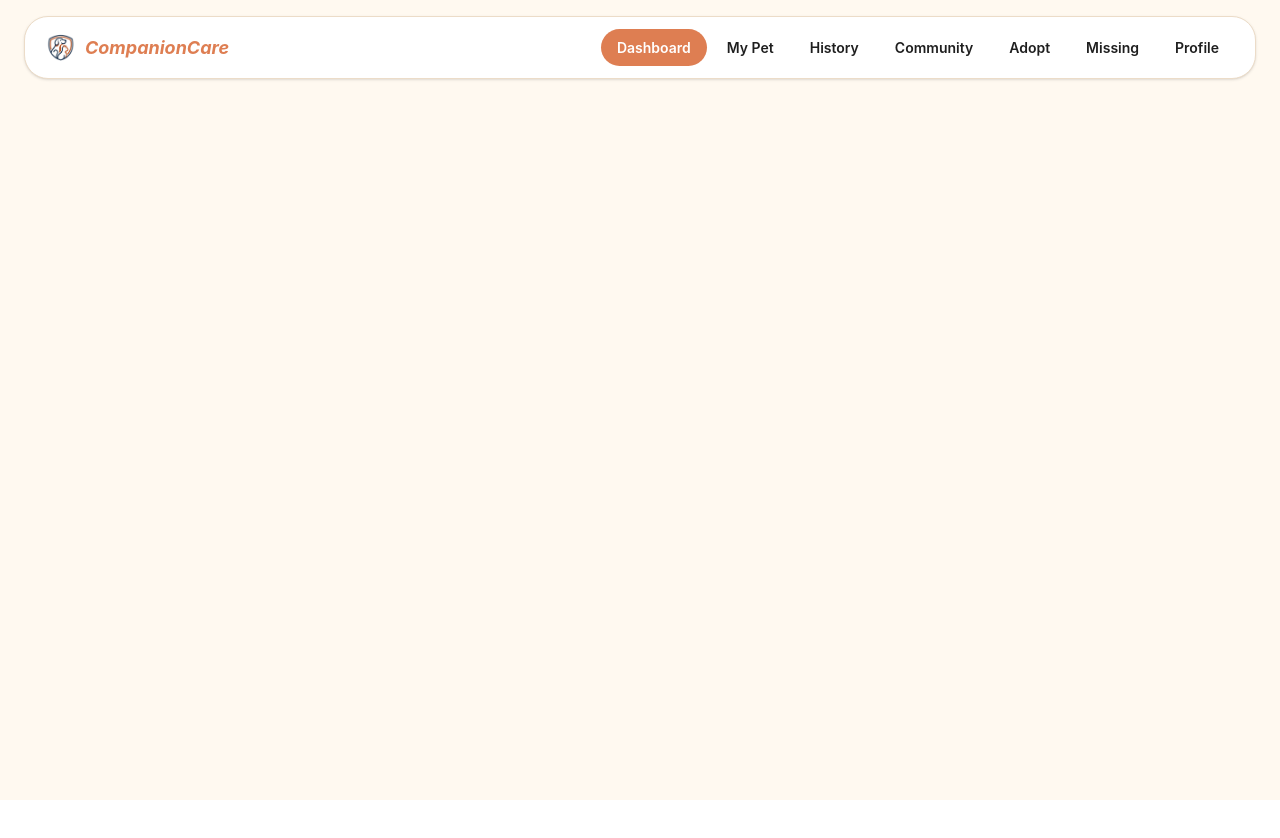
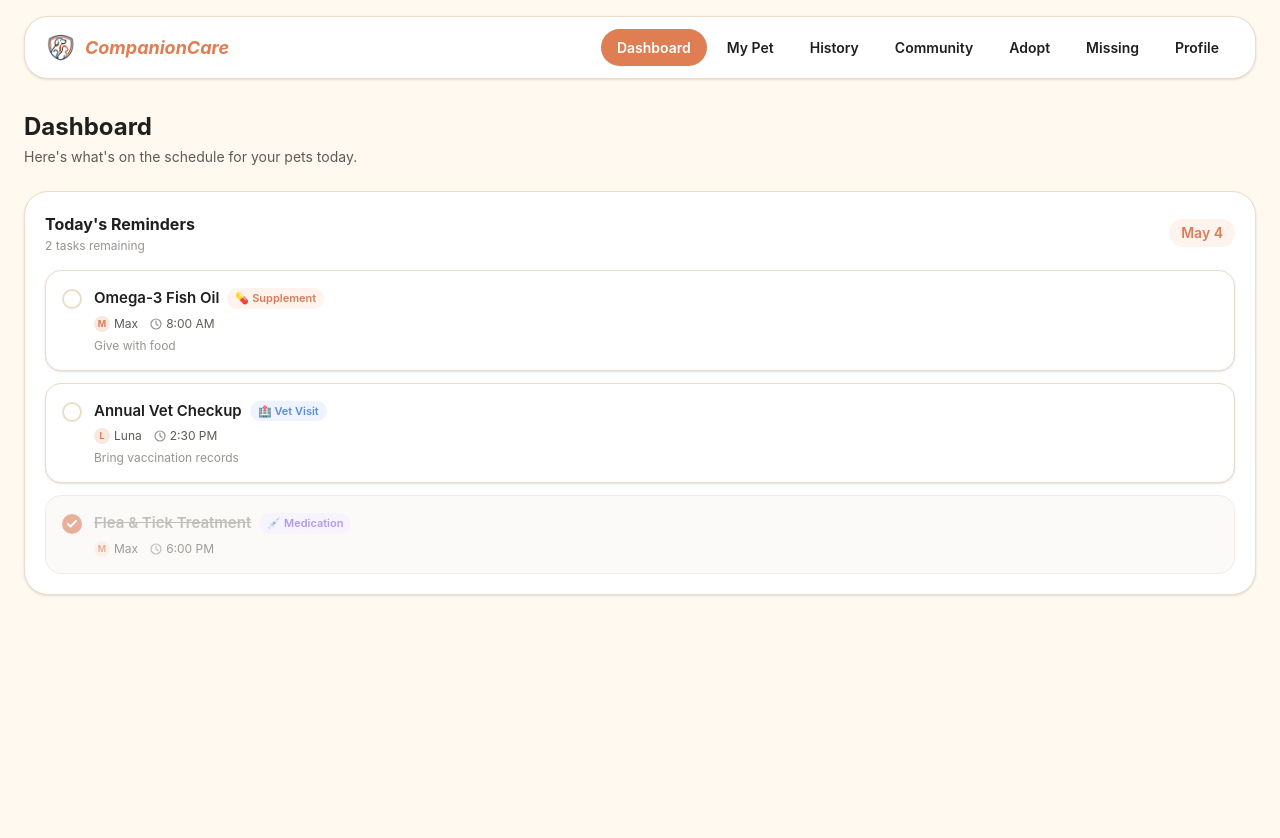
Before and after one commit to Davidyili230/CompanionCare, a React (Vite) app: page /dashboard in a window 1280 px wide. Shown: the top 838 px of the page. Before the commit the page ends 800 px from the top, so only its background shows below. Built offline with nearby package versions, Linux system fonts and the light colour scheme; no server answers; sample sign-in values are in the browser's storage.

Commit message:
static design

```diff
--- a/src/pages/Dashboard/Dashboard.jsx
+++ b/src/pages/Dashboard/Dashboard.jsx
@@ -1,3 +1,179 @@
+import { useState } from "react";
+
+const MOCK_REMINDERS = [
+  {
+    id: "1",
+    title: "Omega-3 Fish Oil",
+    type: "supplement",
+    petName: "Max",
+    petInitial: "M",
+    dueTime: "8:00 AM",
+    notes: "Give with food",
+    completed: false,
+  },
+  {
+    id: "2",
+    title: "Annual Vet Checkup",
+    type: "vet",
+    petName: "Luna",
+    petInitial: "L",
+    dueTime: "2:30 PM",
+    notes: "Bring vaccination records",
+    completed: false,
+  },
+  {
+    id: "3",
+    title: "Flea & Tick Treatment",
+    type: "medication",
+    petName: "Max",
+    petInitial: "M",
+    dueTime: "6:00 PM",
+    notes: "",
+    completed: true,
+  },
+];
+
+const TYPE_CONFIG = {
+  supplement: { label: "Supplement", color: "#d87c5a", bg: "#fff3ee", icon: "💊" },
+  vet: { label: "Vet Visit", color: "#5a8fd8", bg: "#eef3ff", icon: "🏥" },
+  medication: { label: "Medication", color: "#7c5ad8", bg: "#f3eeff", icon: "💉" },
+  grooming: { label: "Grooming", color: "#5ab87c", bg: "#eefff3", icon: "✂️" },
+  custom: { label: "Custom", color: "#9a9a9a", bg: "#f5f5f5", icon: "📌" },
+};
+
+function ReminderCard({ reminder, onToggle }) {
+  const cfg = TYPE_CONFIG[reminder.type] || TYPE_CONFIG.custom;
+
+  return (
+    <div
+      className={[
+        "flex items-start gap-3 rounded-2xl border p-4 transition-all",
+        reminder.completed
+          ? "border-[#e8e0d8] bg-[#faf7f4] opacity-60"
+          : "border-[#ecdcc8] bg-white shadow-sm",
+      ].join(" ")}
+    >
+      {/* Checkbox */}
+      <button
+        type="button"
+        onClick={() => onToggle(reminder.id)}
+        className={[
+          "mt-0.5 flex h-5 w-5 shrink-0 items-center justify-center rounded-full border-2 transition",
+          reminder.completed
+            ? "border-[#d87c5a] bg-[#d87c5a]"
+            : "border-[#ecdcc8] hover:border-[#d87c5a]",
+        ].join(" ")}
+      >
+        {reminder.completed && (
+          <svg width="10" height="8" viewBox="0 0 10 8" fill="none">
+            <path
+              d="M1 4L3.5 6.5L9 1"
+              stroke="white"
+              strokeWidth="1.8"
+              strokeLinecap="round"
+              strokeLinejoin="round"
+            />
+          </svg>
+        )}
+      </button>
+
+      {/* Content */}
+      <div className="min-w-0 flex-1">
+        <div className="flex flex-wrap items-center gap-2">
+          <span
+            className={[
+              "text-[15px] font-semibold",
+              reminder.completed ? "line-through text-[#9a9490]" : "text-[#1f1f1f]",
+            ].join(" ")}
+          >
+            {reminder.title}
+          </span>
+          <span
+            className="rounded-full px-2 py-0.5 text-[11px] font-semibold"
+            style={{ color: cfg.color, backgroundColor: cfg.bg }}
+          >
+            {cfg.icon} {cfg.label}
+          </span>
+        </div>
+
+        <div className="mt-1.5 flex flex-wrap items-center gap-3 text-xs text-[#5f5a55]">
+          <span className="flex items-center gap-1">
+            <span className="flex h-4 w-4 items-center justify-center rounded-full bg-[#f7e9df] text-[9px] font-bold text-[#d87c5a]">
+              {reminder.petInitial}
+            </span>
+            {reminder.petName}
+          </span>
+          <span className="flex items-center gap-1">
+            <svg width="12" height="12" viewBox="0 0 12 12" fill="none">
+              <circle cx="6" cy="6" r="5" stroke="#9a9490" strokeWidth="1.2" />
+              <path d="M6 3v3l2 1.5" stroke="#9a9490" strokeWidth="1.2" strokeLinecap="round" />
+            </svg>
+            {reminder.dueTime}
+          </span>
+        </div>
+
+        {reminder.notes && (
+          <p className="mt-1.5 text-xs text-[#9a9490]">{reminder.notes}</p>
+        )}
+      </div>
+    </div>
+  );
+}
+
 export default function Dashboard() {
-  return <></>;
+  const [reminders, setReminders] = useState(MOCK_REMINDERS);
+
+  function toggleReminder(id) {
+    setReminders((prev) =>
+      prev.map((r) => (r.id === id ? { ...r, completed: !r.completed } : r))
+    );
+  }
+
+  const pendingCount = reminders.filter((r) => !r.completed).length;
+
+  return (
+    <div className="min-h-screen bg-[#FFF9F0] px-6 py-8">
+      <div className="mb-6">
+        <h1 className="text-2xl font-bold text-[#1f1f1f]">Dashboard</h1>
+        <p className="mt-1 text-sm text-[#5f5a55]">
+          Here's what's on the schedule for your pets today.
+        </p>
+      </div>
+
+      {/* Today's Reminders section */}
+      <section className="rounded-3xl border border-[#ecdcc8] bg-white p-5 shadow-sm">
+        <div className="mb-4 flex items-center justify-between">
+          <div>
+            <h2 className="text-[16px] font-bold text-[#1f1f1f]">Today's Reminders</h2>
+            <p className="mt-0.5 text-xs text-[#9a9490]">
+              {pendingCount === 0
+                ? "All done for today!"
+                : `${pendingCount} task${pendingCount > 1 ? "s" : ""} remaining`}
+            </p>
+          </div>
+          <span className="rounded-full bg-[#fff3ee] px-3 py-1 text-sm font-semibold text-[#d87c5a]">
+            {new Date().toLocaleDateString("en-US", { month: "short", day: "numeric" })}
+          </span>
+        </div>
+
+        <div className="space-y-3">
+          {reminders.length === 0 ? (
+            <div className="flex flex-col items-center justify-center rounded-2xl border border-dashed border-[#ecdcc8] py-12 text-center">
+              <span className="text-4xl">🐾</span>
+              <p className="mt-3 font-semibold text-[#1f1f1f]">No reminders today</p>
+              <p className="mt-1 text-sm text-[#9a9490]">Your pets are all caught up!</p>
+            </div>
+          ) : (
+            reminders.map((reminder) => (
+              <ReminderCard
+                key={reminder.id}
+                reminder={reminder}
+                onToggle={toggleReminder}
+              />
+            ))
+          )}
+        </div>
+      </section>
+    </div>
+  );
 }
```
Also changed, not shown: 1 other file (tests, documents, lock files or other folders).
